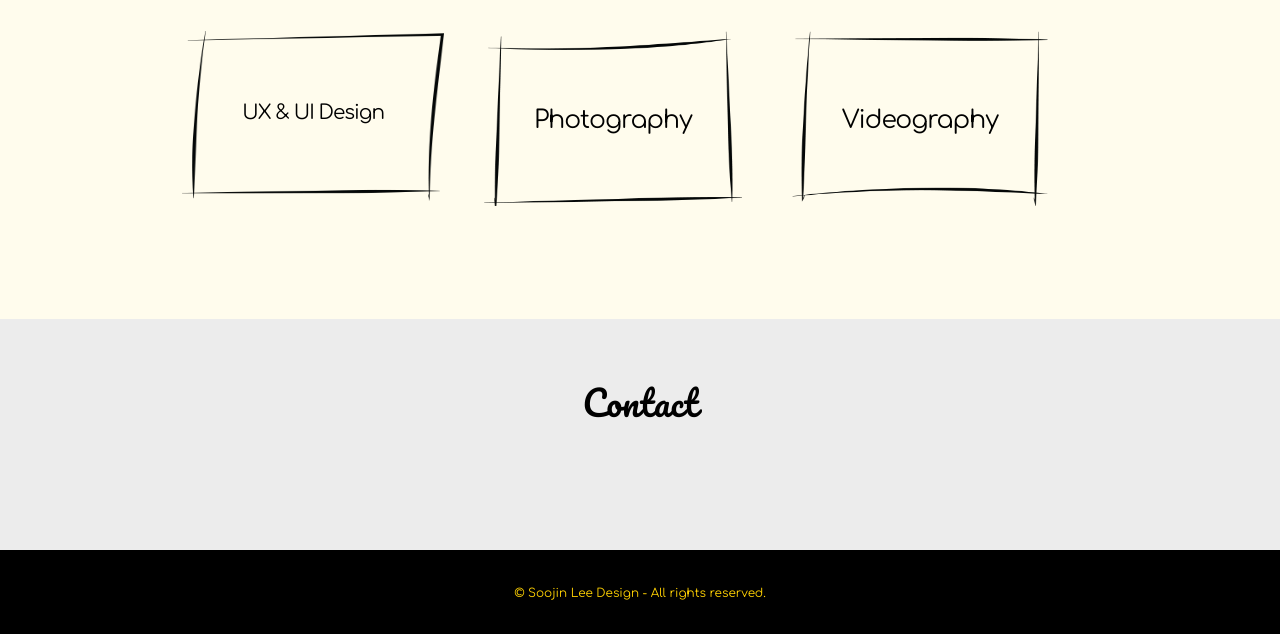
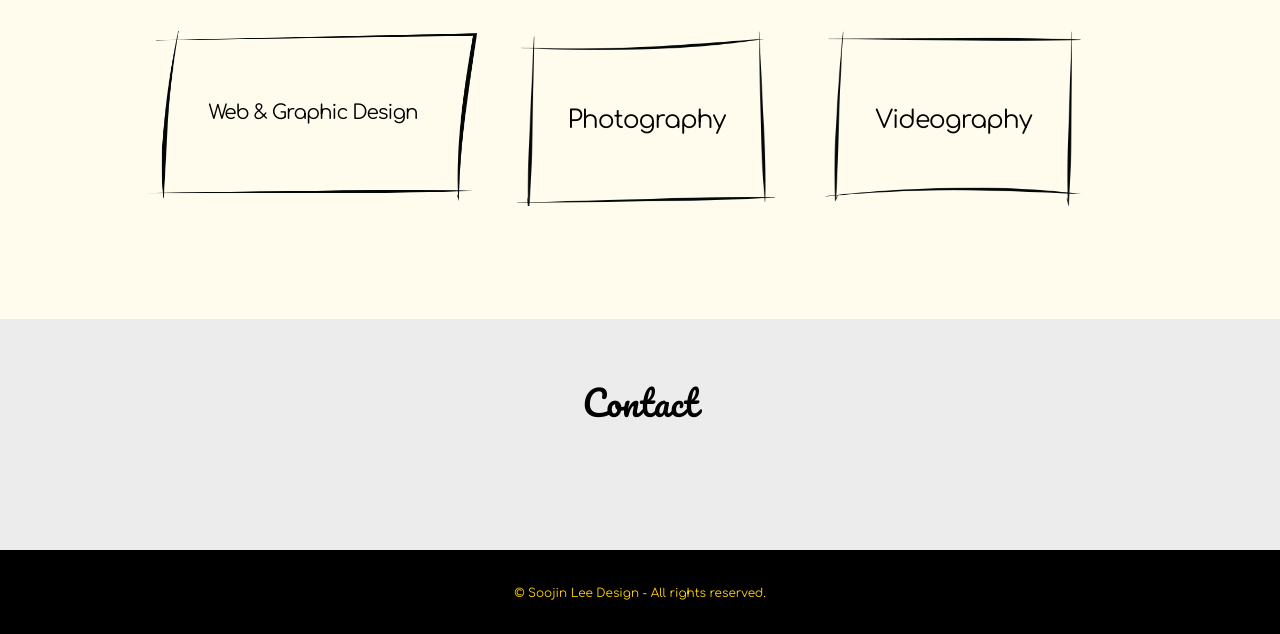
Before and after one commit to lee00682/lee00682.github.io, a plain HTML site: page index.html in a window 1280 px wide. Shown: the part 816-1450 px from the top of the page. Drawn offline with nearby package versions, Linux system fonts and the light colour scheme; a web font is replaced by a local one.

Commit message:
Update index.html

```diff
--- a/index.html
+++ b/index.html
@@ -109,7 +109,7 @@
     <section class="sec-one">
         <h4>Portfolio</h4>
         <div class="work">
-          <div class="graphic slide-bottom"><h1><a href="https://www.uxfol.io/soolee" target="_blank">UX & UI Design</a></h1></div>
+          <div class="graphic slide-bottom"><h1><a href="https://www.uxfol.io/soolee" target="_blank">Web & Graphic Design</a></h1></div>
           <div class="photo slide-bottom"><h1><a href="photography.html">Photography</a></h1></div>
           <div class="video slide-bottom"><h1><a href="portfolio.html#v">Videography</a></h1></div>
         </div>
```
